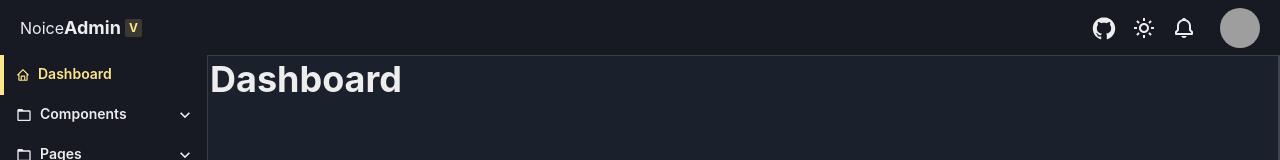
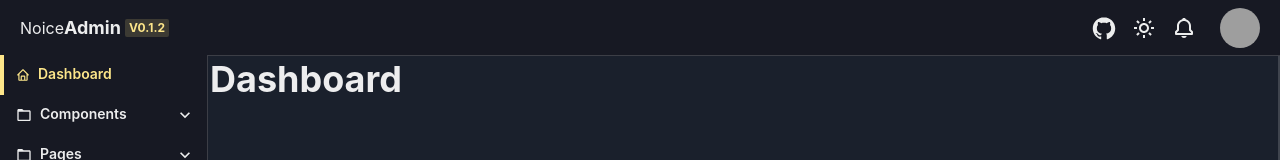
Before and after one commit to noice-noise/noice-admin-chakra, a React (Create React App) app: page / in a window 1280 px wide. Shown: the top 160 px of the page. Built offline with nearby package versions, Linux system fonts and the light colour scheme; grey boxes are pictures that could not be loaded.

Commit message:
fix: fix project version issue in vercel deployment

```diff
--- a/src/App.tsx
+++ b/src/App.tsx
@@ -2,8 +2,6 @@ import { AppProvider } from './providers/AppProvider';
 import { AppRoutes } from './routes/AppRoutes';
 
 const App = () => {
-  console.log(`${process.env.REACT_APP_NAME} ${process.env.REACT_APP_VERSION}`);
-
   return (
     <AppProvider>
       <AppRoutes />
--- a/src/components/Elements/Header/Header.tsx
+++ b/src/components/Elements/Header/Header.tsx
@@ -21,7 +21,10 @@ import { DiGithubBadge } from 'react-icons/di';
 import { Link } from 'react-router-dom';
 import { ThemeModeToggle } from '../ThemeModeToggle';
 
+import packageJson from '../../../../package.json';
+
 export const Header = () => {
+  console.log(packageJson);
   return (
     <Flex
       direction="row"
@@ -47,7 +50,7 @@ export const Header = () => {
         </Text>
       </HStack>
       <Badge colorScheme="brand" fontSize="xs" ml={1}>
-        v{process.env.REACT_APP_VERSION}
+        v{packageJson.version}
       </Badge>
       <Spacer />
 
```
